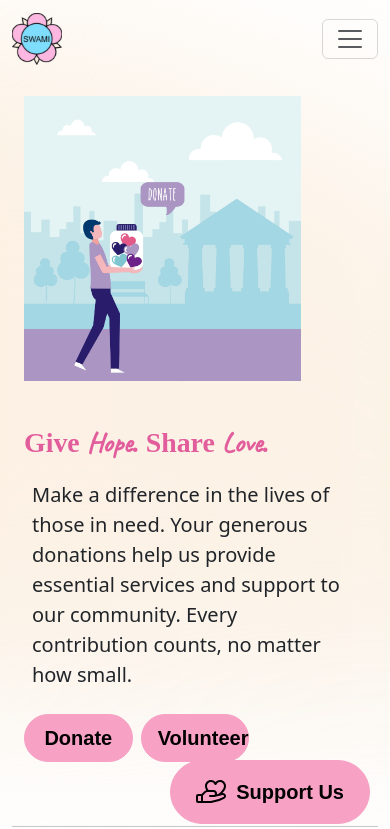
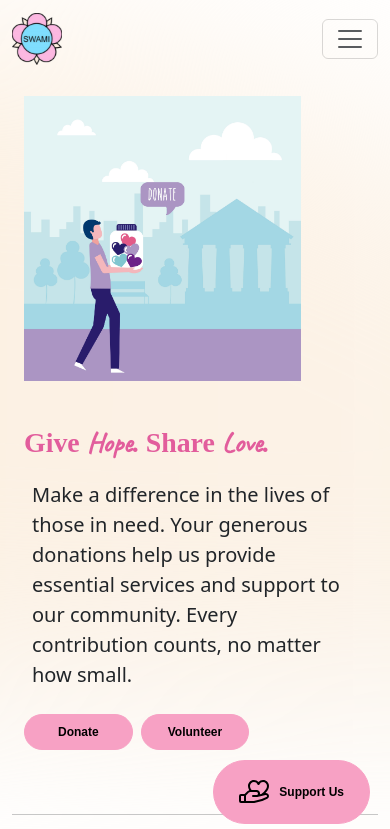
Before and after one commit to naoruki/SwamiHomev2, a React (Vite) app: page /donate in a window 390 px wide. Shown: the top 829 px of the page. Built offline with nearby package versions, Linux system fonts and the light colour scheme.

Commit message:
custom button  for mobile view

```diff
--- a/src/styles/NavBar.css
+++ b/src/styles/NavBar.css
@@ -55,7 +55,7 @@ html {
   font-size:20px !important;
   font-weight: bold !important;
 }
-
+/*
 @media (max-width: 1397px) {
   .hide-below-1398 {
     display: none !important;
@@ -65,4 +65,10 @@ html {
   .show-below-1398 {
     display: none !important;
   }
+} */
+
+@media (max-width: 576px) {
+  .custom-button {
+    font-size: 0.75rem !important; /* smaller font for mobile */
+  }
 }
```
